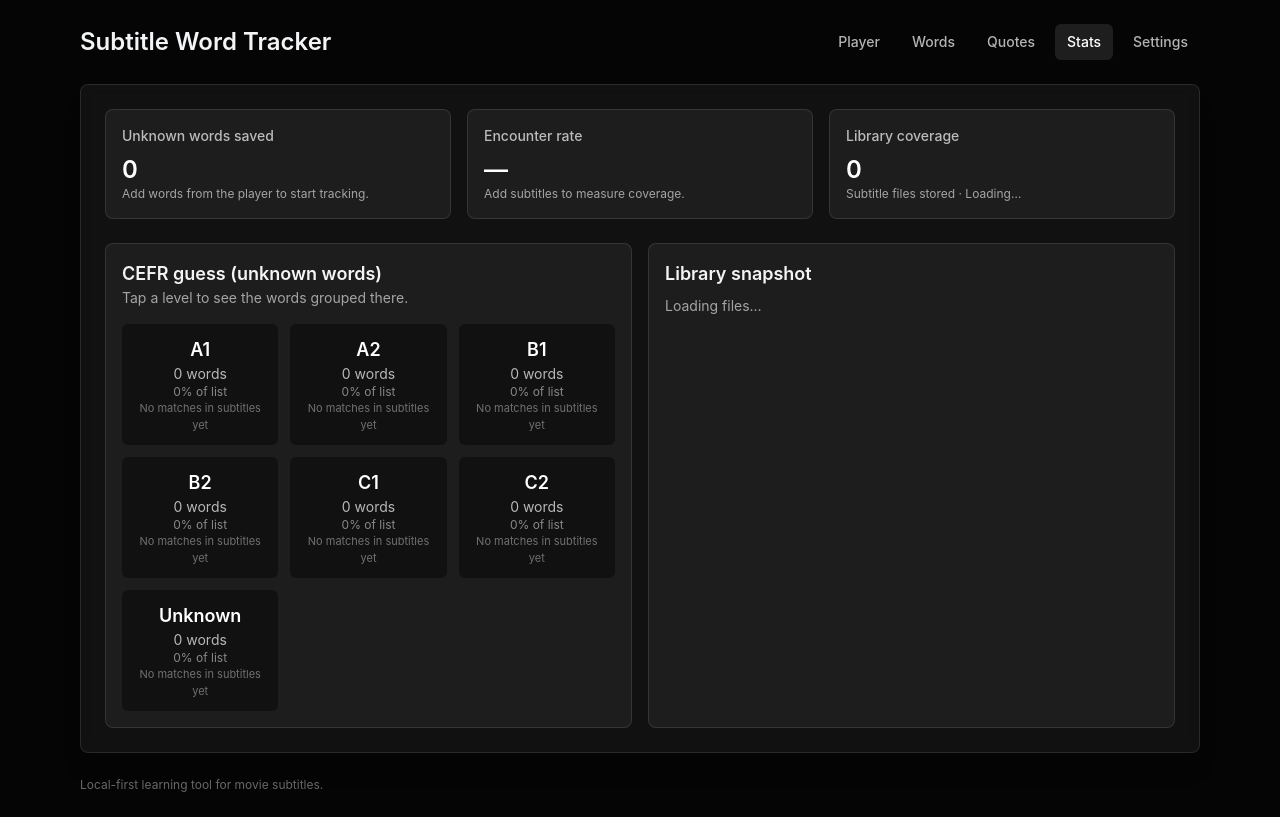
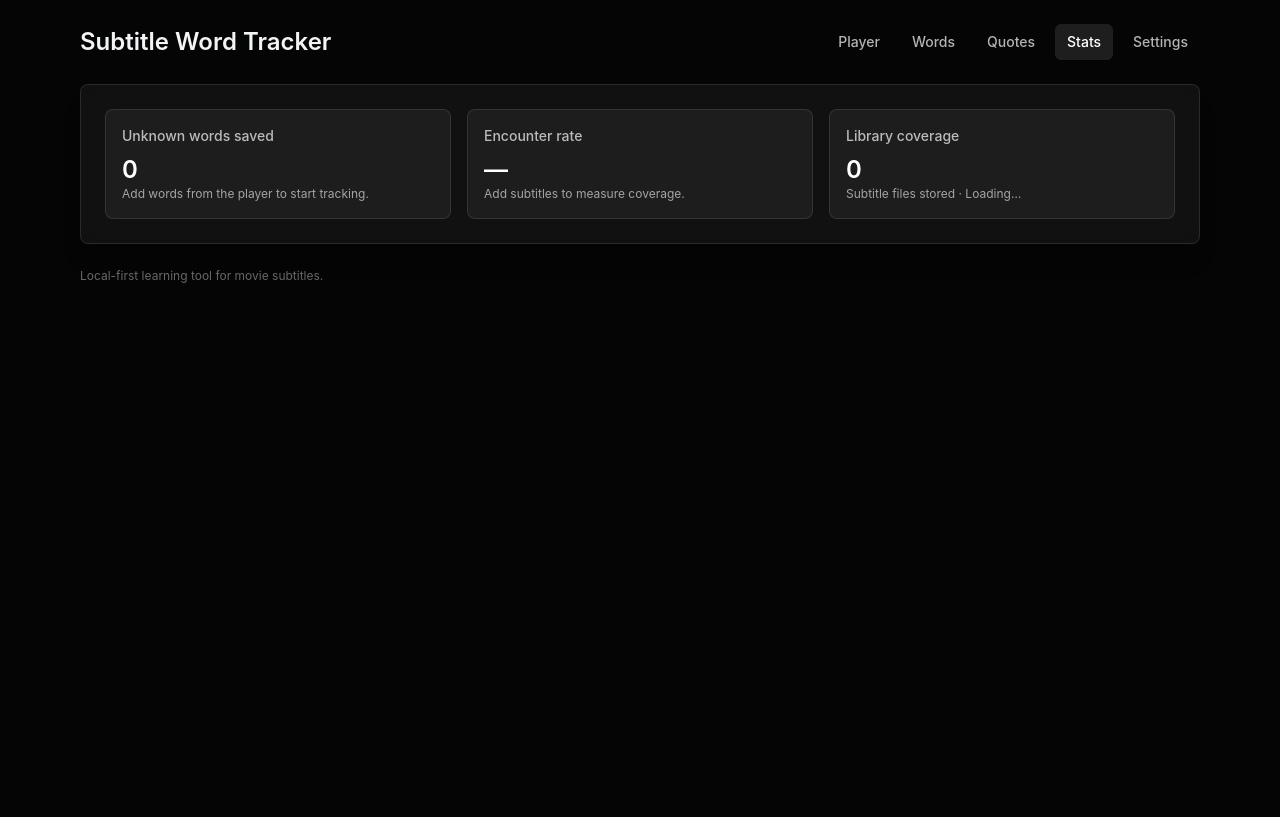
Before and after one commit to ofirgaash1/eng, a React (Vite) app: page /stats in a window 1280 px wide. Built offline with nearby package versions, Linux system fonts and the light colour scheme.

Commit message:
Adjust word click behavior and stats UI

```diff
--- a/src/app/routes/StatsPage.tsx
+++ b/src/app/routes/StatsPage.tsx
@@ -29,7 +29,6 @@ export default function StatsPage() {
 
   const [subtitleFiles, setSubtitleFiles] = useState<SubtitleFile[]>([]);
   const [loadingFiles, setLoadingFiles] = useState(false);
-  const [analyzingLibrary, setAnalyzingLibrary] = useState(false);
   const [tokenStats, setTokenStats] = useState<{
     totalTokens: number;
     unknownTokens: number;
@@ -39,7 +38,6 @@ export default function StatsPage() {
     unknownTokens: 0,
     unknownByLevel: { ...EMPTY_LEVEL_COUNTS },
   });
-  const [activeLevel, setActiveLevel] = useState<CefrBucket | null>(null);
 
   useEffect(() => {
     if (!initialized) {
@@ -63,36 +61,6 @@ export default function StatsPage() {
     };
   }, []);
 
-  const cefrSummary = useMemo(() => {
-    const buckets: Record<CefrBucket, UnknownWord[]> = {
-      A1: [],
-      A2: [],
-      B1: [],
-      B2: [],
-      C1: [],
-      C2: [],
-      Unknown: [],
-    };
-    for (const word of words) {
-      const level = estimateCefrLevel(word);
-      buckets[level].push(word);
-    }
-    const counts = (Object.keys(buckets) as CefrBucket[]).reduce((acc, level) => {
-      acc[level] = buckets[level].length;
-      return acc;
-    }, { ...EMPTY_LEVEL_COUNTS });
-    const percents = (Object.keys(counts) as CefrBucket[]).reduce((acc, level) => {
-      acc[level] = percentage(counts[level], words.length);
-      return acc;
-    }, { ...EMPTY_LEVEL_COUNTS });
-
-    const sortedBuckets = (Object.keys(buckets) as CefrBucket[]).reduce((acc, level) => {
-      acc[level] = [...buckets[level]].sort((a, b) => a.original.localeCompare(b.original));
-      return acc;
-    }, buckets);
-
-    return { buckets: sortedBuckets, counts, percents, total: words.length };
-  }, [words]);
 
   useEffect(() => {
     let cancelled = false;
@@ -102,12 +70,10 @@ export default function StatsPage() {
         unknownTokens: 0,
         unknownByLevel: { ...EMPTY_LEVEL_COUNTS },
       });
-      setAnalyzingLibrary(false);
       return;
     }
 
     const analyzeLibrary = async () => {
-      setAnalyzingLibrary(true);
       const normalizedMap = new Map<string, UnknownWord>();
       const stemMap = new Map<string, UnknownWord>();
       const levelById = new Map<string, CefrBucket>();
@@ -144,7 +110,6 @@ export default function StatsPage() {
 
       if (!cancelled) {
         setTokenStats({ totalTokens, unknownTokens, unknownByLevel });
-        setAnalyzingLibrary(false);
       }
     };
 
@@ -158,8 +123,6 @@ export default function StatsPage() {
     if (tokenStats.unknownTokens === 0) return null;
     return Math.max(1, Math.round(tokenStats.totalTokens / tokenStats.unknownTokens));
   }, [tokenStats.totalTokens, tokenStats.unknownTokens]);
-
-  const activeWords = activeLevel ? cefrSummary.buckets[activeLevel] ?? [] : [];
 
   return (
     <div className="space-y-6">
@@ -193,98 +156,6 @@ export default function StatsPage() {
         </div>
       </section>
 
-      <section className="grid gap-4 md:grid-cols-2">
-        <div className="rounded-lg border border-white/10 bg-white/5 p-4">
-          <div className="flex items-start justify-between gap-2">
-            <div>
-              <h3 className="text-lg font-semibold">CEFR guess (unknown words)</h3>
-              <p className="text-sm text-white/60">Tap a level to see the words grouped there.</p>
-            </div>
-            {analyzingLibrary && (
-              <span className="text-xs text-white/60">Analyzing…</span>
-            )}
-          </div>
-          <div className="mt-4 grid grid-cols-2 gap-3 md:grid-cols-3">
-            {(Object.keys(cefrSummary.counts) as CefrBucket[]).map((level) => (
-              <button
-                key={level}
-                type="button"
-                onClick={() => setActiveLevel(level)}
-                className="rounded-md bg-black/40 p-3 text-center transition hover:bg-black/60 focus:outline-none focus-visible:outline-none"
-              >
-                <div className="text-lg font-semibold text-white">{level}</div>
-                <div className="text-sm text-white/70">{cefrSummary.counts[level]} words</div>
-                <div className="text-xs text-white/50">{cefrSummary.percents[level]}% of list</div>
-                <div className="text-[11px] text-white/40">
-                  {tokenStats.unknownByLevel[level] > 0
-                    ? `${tokenStats.unknownByLevel[level].toLocaleString()} encounters in subtitles`
-                    : "No matches in subtitles yet"}
-                </div>
-              </button>
-            ))}
-          </div>
-        </div>
-
-        <div className="rounded-lg border border-white/10 bg-white/5 p-4">
-          <h3 className="text-lg font-semibold">Library snapshot</h3>
-          {loadingFiles ? (
-            <p className="mt-2 text-sm text-white/60">Loading files…</p>
-          ) : subtitleFiles.length === 0 ? (
-            <p className="mt-2 text-sm text-white/60">No subtitle files stored yet.</p>
-          ) : (
-            <ul className="mt-3 space-y-2 text-sm text-white/80">
-              {subtitleFiles.slice(0, 6).map((file) => (
-                <li key={file.id} className="flex items-center justify-between rounded bg-black/40 px-3 py-2">
-                  <div className="truncate">
-                    <div className="truncate font-medium text-white">{file.name}</div>
-                    <div className="text-xs text-white/60">{file.totalCues.toLocaleString()} cues</div>
-                  </div>
-                  <span className="text-xs text-white/50">{new Date(file.addedAt).toLocaleDateString()}</span>
-                </li>
-              ))}
-              {subtitleFiles.length > 6 && (
-                <li className="text-xs text-white/60">
-                  +{subtitleFiles.length - 6} more subtitle file{subtitleFiles.length - 6 === 1 ? "" : "s"}
-                </li>
-              )}
-            </ul>
-          )}
-        </div>
-      </section>
-
-      {activeLevel && (
-        <div className="fixed inset-0 z-20 flex items-center justify-center bg-black/70 p-4">
-          <div className="w-full max-w-xl rounded-lg bg-slate-900 p-5 shadow-xl">
-            <div className="flex items-center justify-between gap-2">
-              <div>
-                <h4 className="text-lg font-semibold text-white">
-                  CEFR {activeLevel} · {activeWords.length} word{activeWords.length === 1 ? "" : "s"}
-                </h4>
-                <p className="text-xs text-white/60">Words from your unknown list bucketed by the quick CEFR heuristic.</p>
-              </div>
-              <button
-                type="button"
-                onClick={() => setActiveLevel(null)}
-                className="rounded border border-white/20 bg-white/10 px-3 py-1 text-sm text-white transition hover:border-white/40 hover:bg-white/20 focus:outline-none focus-visible:outline-none"
-              >
-                Close
-              </button>
-            </div>
-            <div className="mt-3 max-h-[60vh] space-y-1 overflow-y-auto rounded border border-white/10 bg-black/40 p-3 text-sm text-white/80">
-              {activeWords.length === 0 ? (
-                <p className="text-xs text-white/60">No words assigned to this level yet.</p>
-              ) : (
-                activeWords.map((word: UnknownWord) => (
-                  <div key={word.id} className="flex items-center justify-between gap-3">
-                    <span className="font-medium text-white">{word.original}</span>
-                    <span className="text-xs text-white/50">{word.normalized}</span>
-                  </div>
-                ))
-              )}
-            </div>
-          </div>
-        </div>
-      )}
     </div>
   );
 }
--- a/src/app/routes/WordsPage.tsx
+++ b/src/app/routes/WordsPage.tsx
@@ -302,6 +302,17 @@ export default function WordsPage() {
     }
   }, []);
 
+  const handleSortHeaderClick = useCallback((field: SortField) => {
+    setSortField((current) => {
+      if (current === field) {
+        setSortDirection((prev) => (prev === "asc" ? "desc" : "asc"));
+        return current;
+      }
+      setSortDirection(field === "updatedAt" ? "desc" : "asc");
+      return field;
+    });
+  }, []);
+
   const handleImport = useCallback(
     async (event: ChangeEvent<HTMLInputElement>) => {
       const file = event.target.files?.[0];
@@ -450,11 +461,17 @@ export default function WordsPage() {
               onChange={(event) => {
                 handleSortFieldChange(event.target.value as SortField);
               }}
-              className="rounded border border-white/10 bg-white/5 px-2 py-1 text-white"
+              className="rounded border border-white/10 bg-slate-900/80 px-2 py-1 text-white hover:bg-slate-800 focus:outline-none focus-visible:outline-none"
             >
-              <option value="updatedAt">Updated</option>
-              <option value="alphabetical">A-Z</option>
-              <option value="frequencyRank">Frequency Rank</option>
+              <option value="updatedAt" className="bg-slate-900 text-white">
+                Updated
+              </option>
+              <option value="alphabetical" className="bg-slate-900 text-white">
+                A-Z
+              </option>
+              <option value="frequencyRank" className="bg-slate-900 text-white">
+                Frequency Rank
+              </option>
             </select>
           </label>
           <button
@@ -479,11 +496,50 @@ export default function WordsPage() {
         <table className="min-w-full divide-y divide-white/10">
           <thead className="bg-white/5 text-left text-xs uppercase tracking-wide text-white/60">
             <tr>
-              <th className="px-4 py-2">Word</th>
+              <th className="px-4 py-2">
+                <button
+                  type="button"
+                  onClick={() => handleSortHeaderClick("alphabetical")}
+                  className="inline-flex items-center gap-1 hover:text-white"
+                >
+                  Word
+                  {sortField === "alphabetical" && (
+                    <span className="text-[10px] text-white/70">
+                      {sortDirection === "asc" ? "▲" : "▼"}
+                    </span>
+                  )}
+                </button>
+              </th>
               <th className="px-4 py-2">Normalized</th>
               <th className="px-4 py-2">Stem</th>
-              <th className="px-4 py-2 text-right">Frequency Rank</th>
-              <th className="px-4 py-2 text-right">Updated</th>
+              <th className="px-4 py-2 text-right">
+                <button
+                  type="button"
+                  onClick={() => handleSortHeaderClick("frequencyRank")}
+                  className="flex w-full items-center justify-end gap-1 hover:text-white"
+                >
+                  Frequency Rank
+                  {sortField === "frequencyRank" && (
+                    <span className="text-[10px] text-white/70">
+                      {sortDirection === "asc" ? "▲" : "▼"}
+                    </span>
+                  )}
+                </button>
+              </th>
+              <th className="px-4 py-2 text-right">
+                <button
+                  type="button"
+                  onClick={() => handleSortHeaderClick("updatedAt")}
+                  className="flex w-full items-center justify-end gap-1 hover:text-white"
+                >
+                  Updated
+                  {sortField === "updatedAt" && (
+                    <span className="text-[10px] text-white/70">
+                      {sortDirection === "asc" ? "▲" : "▼"}
+                    </span>
+                  )}
+                </button>
+              </th>
               <th className="px-4 py-2 text-right">Actions</th>
             </tr>
           </thead>
```
Also changed, not shown: src/app/routes/PlayerPage.tsx (+39 -7 lines).
